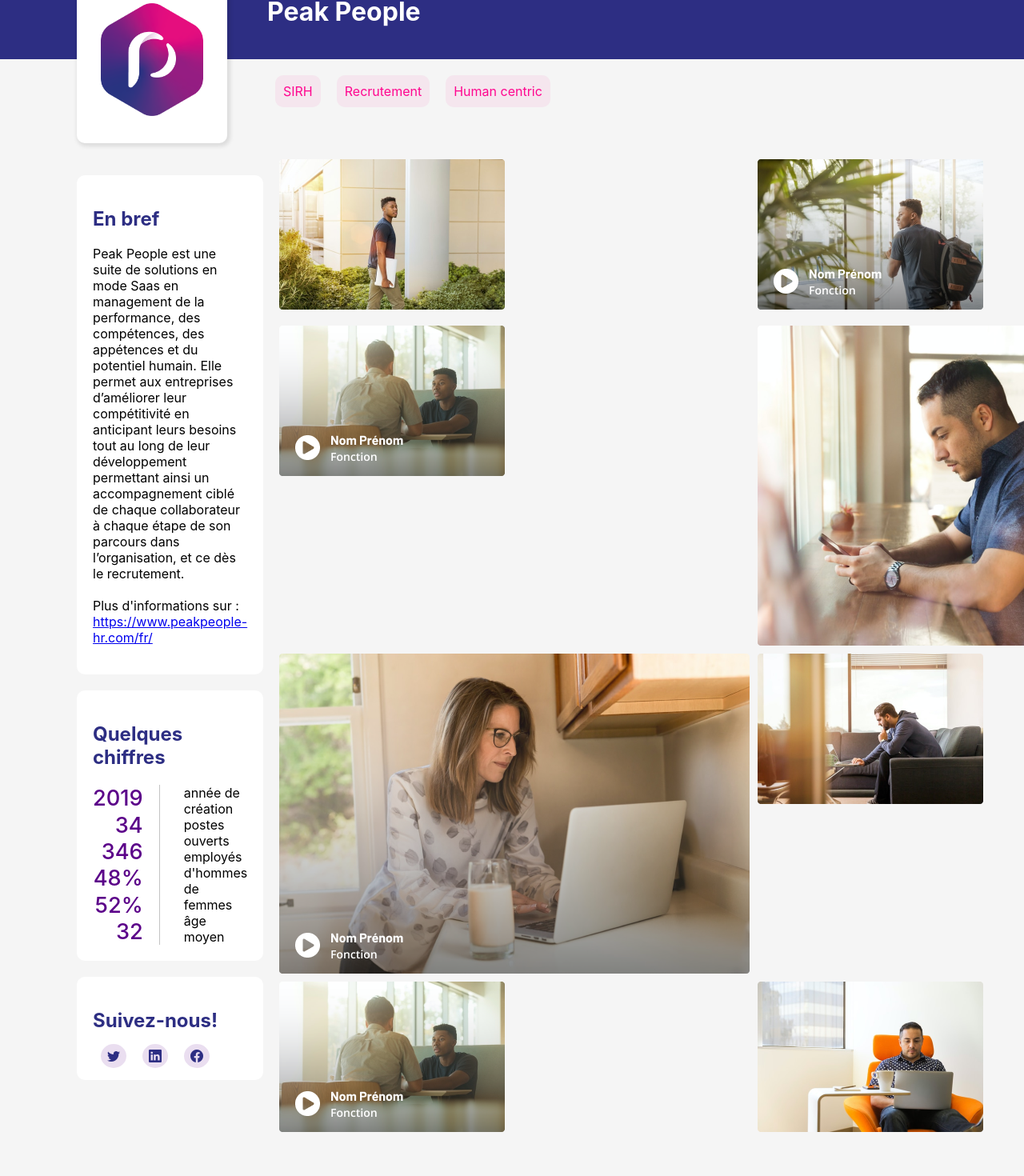
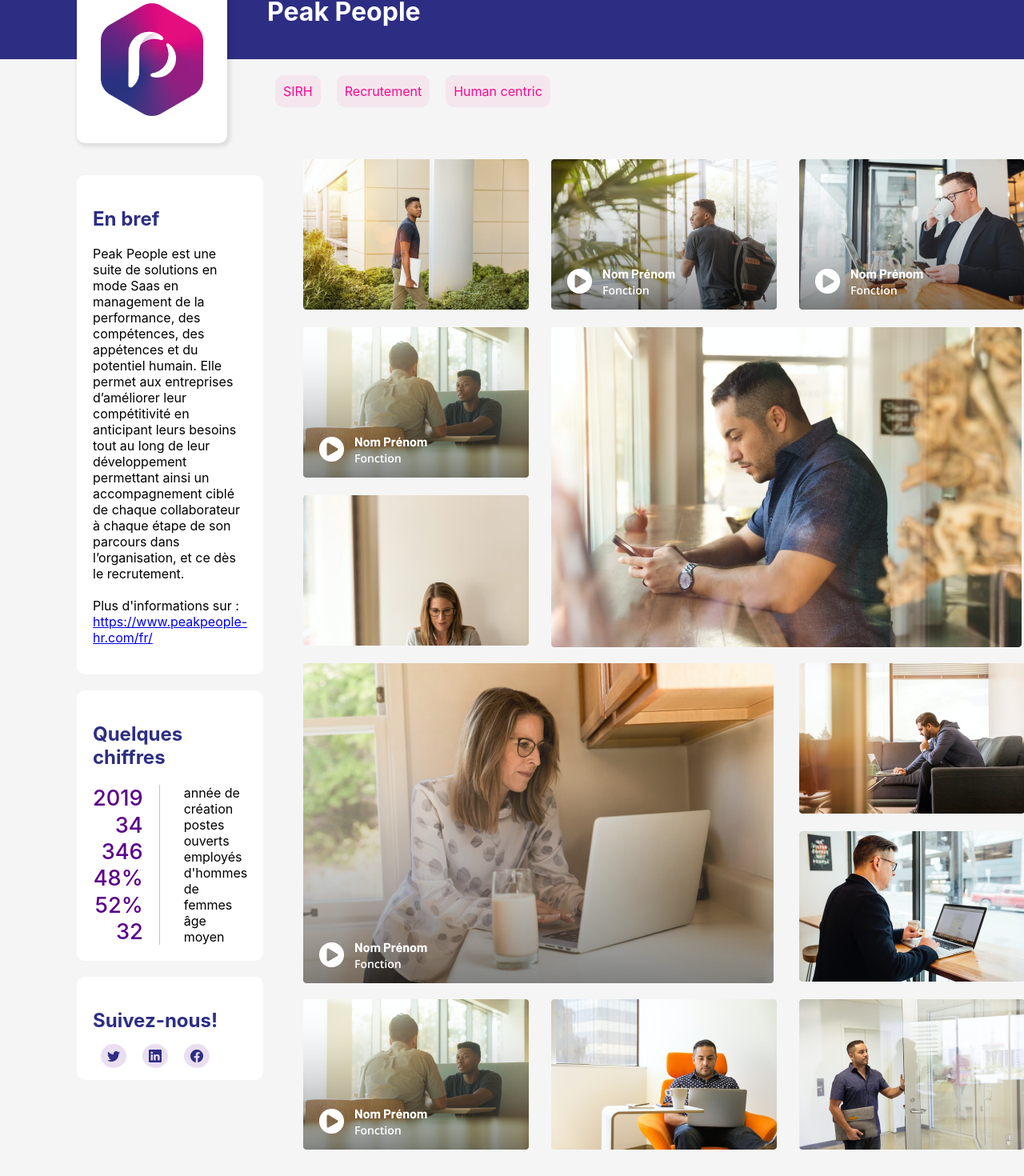
Before and after one commit to mrmuneebrasheed/peakpeople-frontend, a React (Create React App) app: page /candidate/entreprise in a window 1280 px wide. Shown: the part 236-1706 px from the top of the page at 80% size. Built offline with nearby package versions, Linux system fonts and the light colour scheme.

Commit message:
ENtreprise page grid fixed

```diff
--- a/src/App.css
+++ b/src/App.css
@@ -46,6 +46,12 @@
 .justify-between {
     justify-content: space-between;
 }
+.justify-center {
+    justify-content: center;
+}
+.align-center {
+    align-items: center;
+}
 input[type="checkbox"] {
     width: 15px;
     height: 15px;
--- a/src/assets/css/Entreprise.css
+++ b/src/assets/css/Entreprise.css
@@ -31,7 +31,7 @@
     margin-top: 20px;
 }
 .entreprise-description .description {
-    flex-basis: 23%;
+    flex-basis: 28%;
 }
 .entreprise-description .card {
     margin: 20px 0;
@@ -71,57 +71,53 @@
 }
 .entreprise-page .media {
     display: inline-grid;
-    grid-template-columns: 1fr 1fr 1fr;
-    grid-template-rows: 1fr;
-    margin-left: 20px;
+    grid-template-columns: repeat(3, 300px);
+    grid-template-rows: repeat(6, 200px);
+    margin-left: 50px;
+    grid-template-areas:
+        "img1 img2 img3"
+        "img4 img5 img5"
+        "img6 img5 img5"
+        "img7 img7 img8"
+        "img7 img7 img9"
+        "img10 img11 img12";
     width: 100%;
     gap: 10px;
+    justify-content: center;
 }
 .media .img1 {
-    grid-column: 1;
-    grid-row: 1;
+    grid-area: img1;
 }
 .media .img2 {
-    grid-column: 2;
-    grid-row: 1;
+    grid-area: img2;
 }
 .media .img3 {
-    grid-column: 3;
-    grid-row: 1;
+    grid-area: img3;
 }
 .media .img4 {
-    grid-column: 1;
-    grid-row: 3;
+    grid-area: img4;
 }
 .media .img5 {
-    grid-column: 2;
-    grid-row: 3;
+    grid-area: img5;
 }
 .media .img6 {
-    grid-column: 3;
-    grid-row: 3;
+    grid-area: img6;
 }
 .media .img7 {
-    grid-column: 1;
-    grid-row: 4;
+    grid-area: img7;
 }
 .media .img8 {
-    grid-column: 2;
-    grid-row: 4;
+    grid-area: img8;
 }
 .media .img9 {
-    grid-column: 3;
-    grid-row: 4;
+    grid-area: img9;
 }
 .media .img10 {
-    grid-column: 1;
-    grid-row: 5;
+    grid-area: img10;
 }
 .media .img11 {
-    grid-column: 2;
-    grid-row: 5;
+    grid-area: img11;
 }
 .media .img12 {
-    grid-column: 3;
-    grid-row: 5;
+    grid-area: img12;
 }
--- a/src/components/Entreprise.jsx
+++ b/src/components/Entreprise.jsx
@@ -1,8 +1,11 @@
-import React from "react"
+import React, { useState } from "react"
 import logo from "../assets/img/logo.png"
 import "../assets/css/Entreprise.css"
 import BlueBanner from "./BlueBanner"
+import store from "../redux/store"
 export default function Entreprise() {
+    const entreprise = store.getState()
+    const [yearOfCreation, setYearOfCreation] = useState("")
     const missions = ["SIRH", "Recrutement", "Human centric"]
     const figures = [
         { number: 2019, title: "année de création" },
@@ -88,7 +91,7 @@ export default function Entreprise() {
                                 </div>
                             </div>
                         </div>
-                        <div className="bg-white border-rounded card blue">
+                        <div className="bg-white border-rounded card blue ">
                             <h2>Suivez-nous!</h2>
                             <span>
                                 <i class="bi bi-twitter nav-icon"></i>
```
